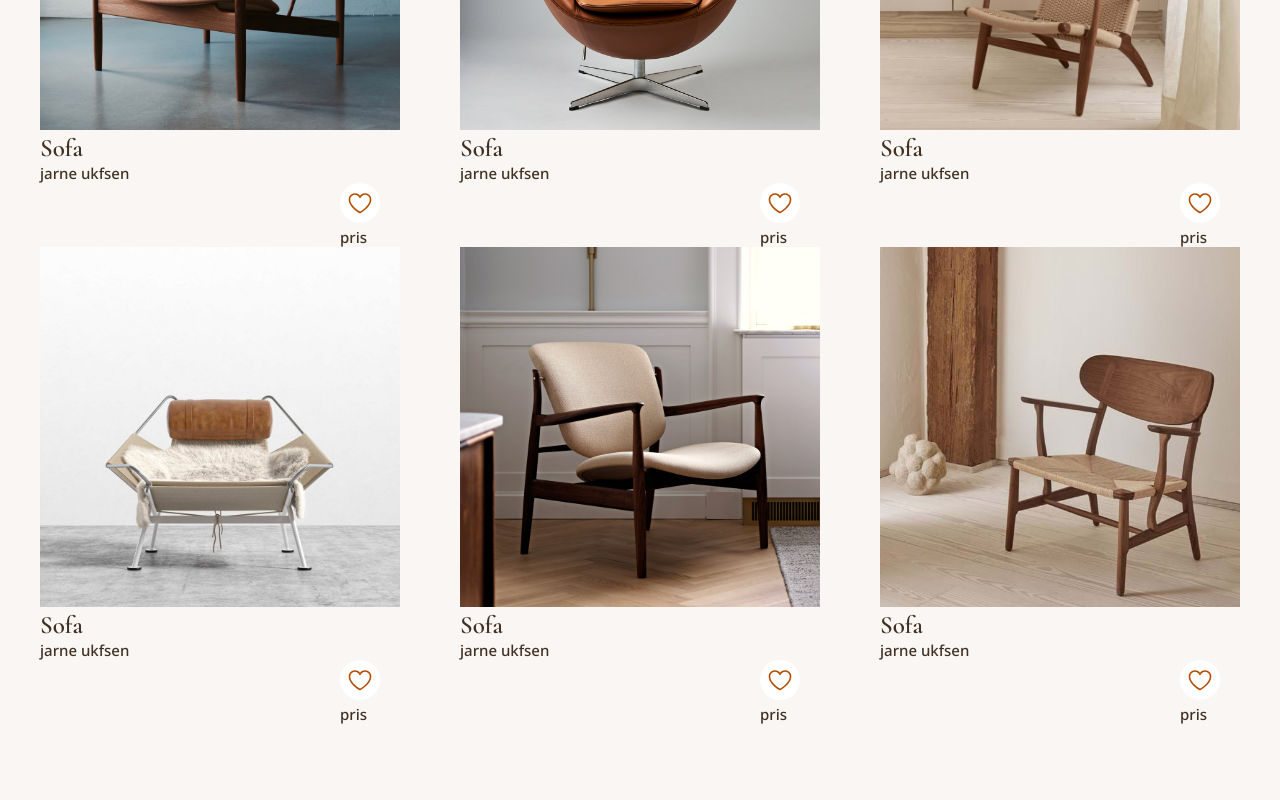
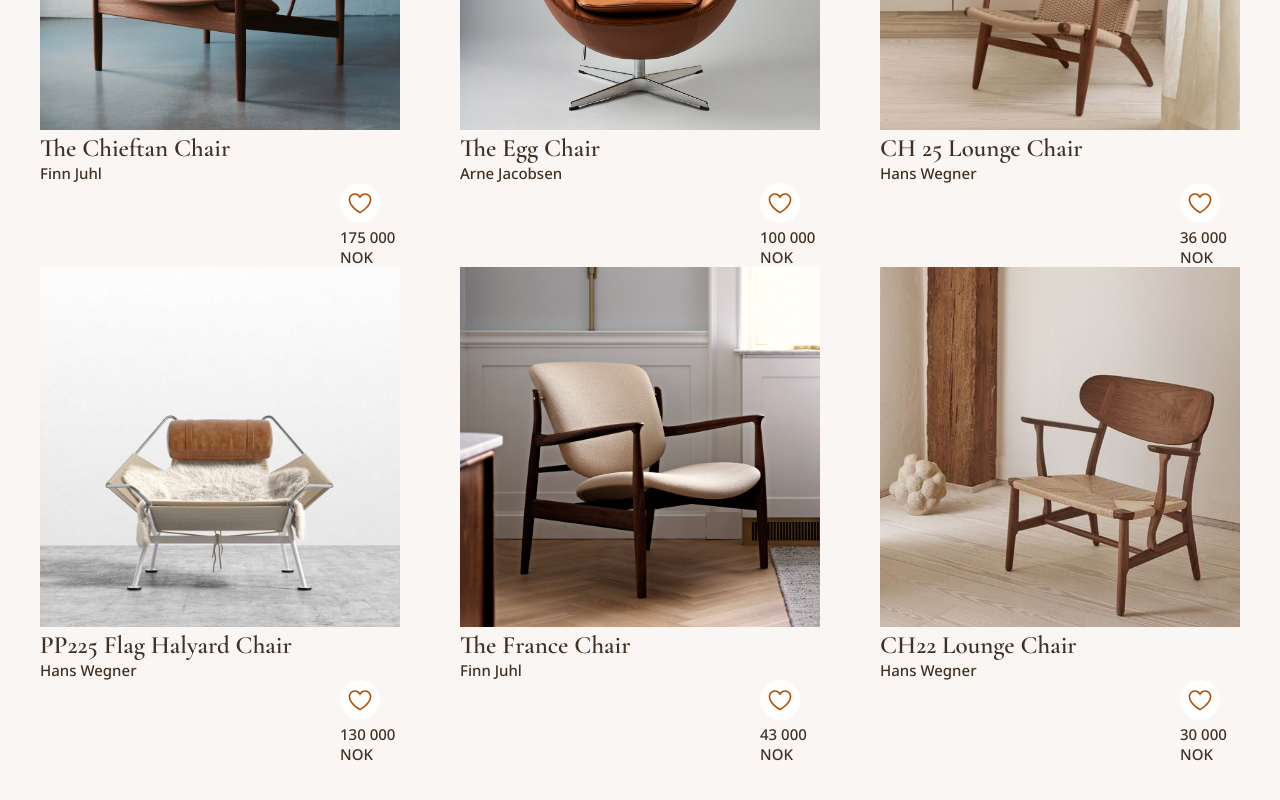
Before and after one commit to KjetilSHansen/oppgave4, a plain HTML site: page forms.html in a window 1280 px wide. Shown: the part 670-1470 px from the top of the page. Before the commit the page ends 1444 px from the top, so only its background shows below. Drawn offline with nearby package versions, Linux system fonts and the light colour scheme.

Commit message:
Changed text

```diff
--- a/forms.html
+++ b/forms.html
@@ -58,13 +58,13 @@
             <div class="product-card_info">
                 <div>
                     <h4>
-                        Sofa
+                        The Chieftan Chair
                     </h4>
-                    <span>jarne ukfsen</span>
+                    <span>Finn Juhl</span>
                 </div>
                 <img src="./assets/heart_button.svg">
                 <p>
-                    pris
+                    175 000 NOK
                 </p>
             </div>
         </a>
@@ -73,13 +73,13 @@
             <div class="product-card_info">
                 <div>
                     <h4>
-                        Sofa
+                        The Egg Chair
                     </h4>
-                    <span>jarne ukfsen</span>
+                    <span>Arne Jacobsen</span>
                 </div>
                 <img src="./assets/heart_button.svg">
                 <p>
-                    pris
+                    100 000 NOK
                 </p>
             </div>
         </a>
@@ -88,13 +88,13 @@
             <div class="product-card_info">
                 <div>
                     <h4>
-                        Sofa
+                        CH 25 Lounge Chair
                     </h4>
-                    <span>jarne ukfsen</span>
+                    <span>Hans Wegner</span>
                 </div>
                 <img src="./assets/heart_button.svg">
                 <p>
-                    pris
+                    36 000 NOK
                 </p>
             </div>
         </a>
@@ -103,13 +103,13 @@
             <div class="product-card_info">
                 <div>
                     <h4>
-                        Sofa
+                        PP225 Flag Halyard Chair
                     </h4>
-                    <span>jarne ukfsen</span>
+                    <span>Hans Wegner</span>
                 </div>
                 <img src="./assets/heart_button.svg">
                 <p>
-                    pris
+                    130 000 NOK
                 </p>
             </div>
         </a>
@@ -118,13 +118,13 @@
             <div class="product-card_info">
                 <div>
                     <h4>
-                        Sofa
+                        The France Chair
                     </h4>
-                    <span>jarne ukfsen</span>
+                    <span>Finn Juhl</span>
                 </div>
                 <img src="./assets/heart_button.svg">
                 <p>
-                    pris
+                    43 000 NOK
                 </p>
             </div>
         </a>
@@ -133,13 +133,13 @@
             <div class="product-card_info">
                 <div>
                     <h4>
-                        Sofa
+                        CH22 Lounge Chair
                     </h4>
-                    <span>jarne ukfsen</span>
+                    <span>Hans Wegner</span>
                 </div>
                     <img src="./assets/heart_button.svg">
                     <p>
-                        pris
+                        30 000 NOK
                     </p>
             </div>
         </a>
```
